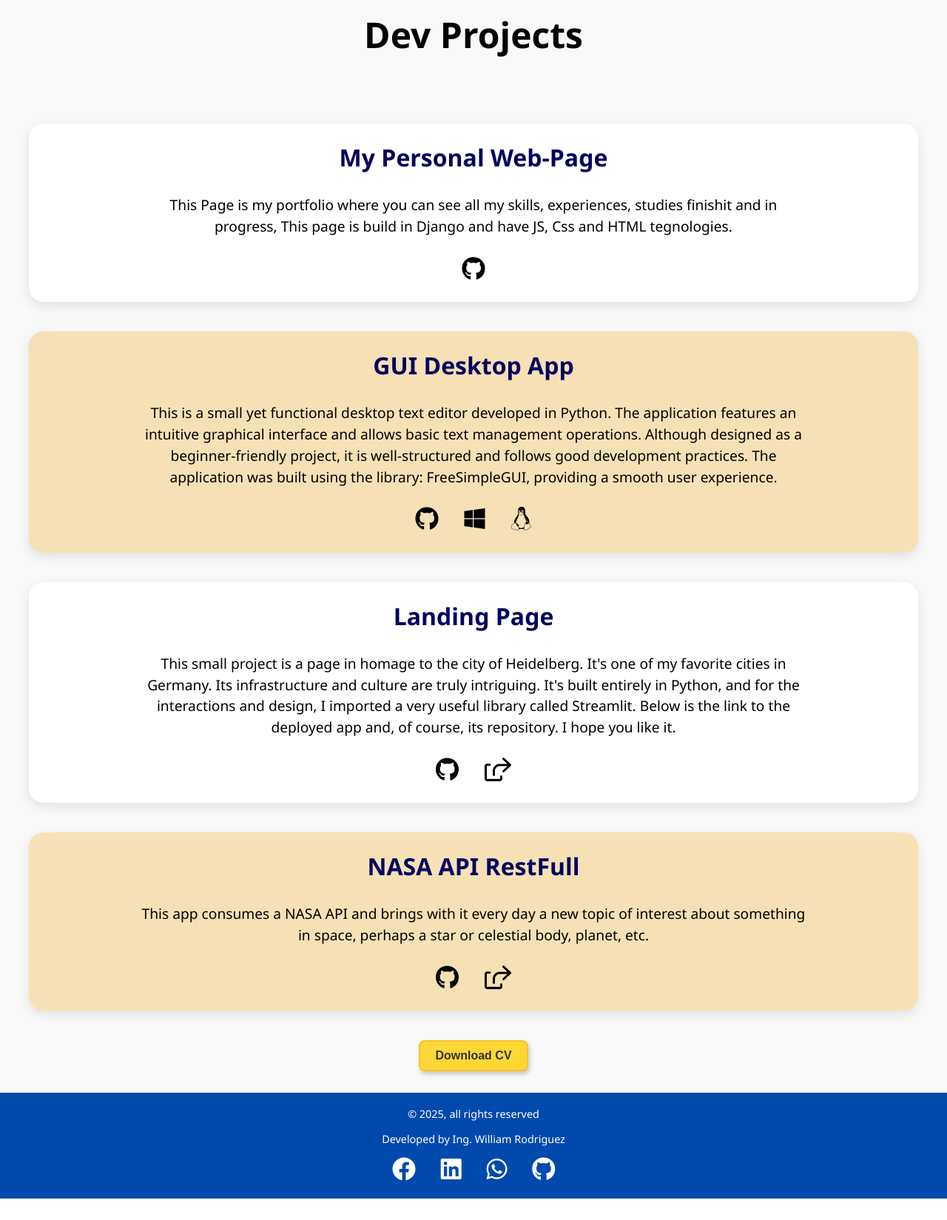
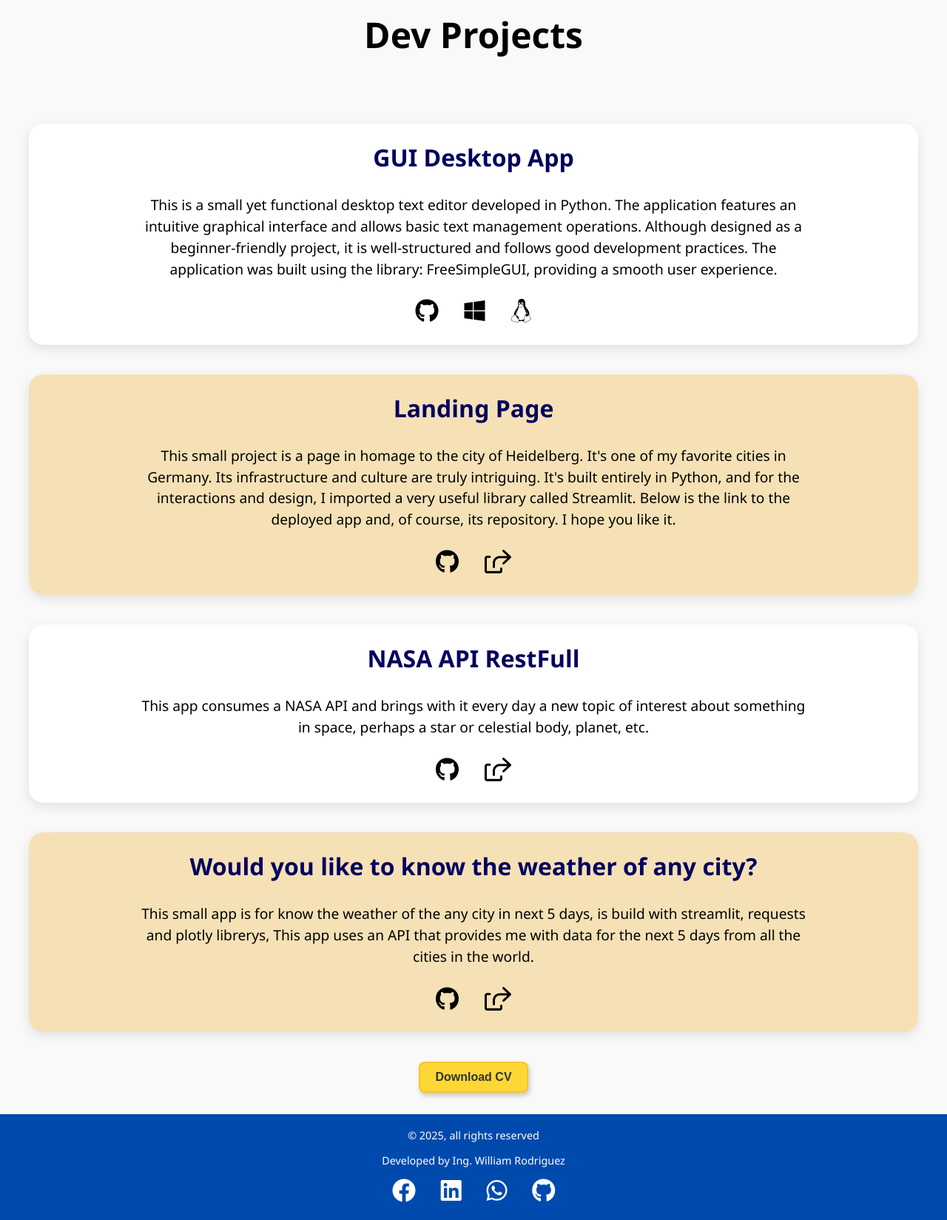
Before and after one commit to William0814/Meine_CV, a Django app: page /experience/ in a window 1280 px wide. Shown: the part 2002-3651 px from the top of the page at 74% size. Before the commit the page ends 3622 px from the top, so only its background shows below. Run offline with Django 5.2, Linux system fonts and the light colour scheme.

Commit message:
Add to the experience section weather app

```diff
--- a/portafolio/templates/portafolio/experience.html
+++ b/portafolio/templates/portafolio/experience.html
@@ -55,22 +55,6 @@
 <hr style="border: 1px solid black; margin: 20px 0;">
 <br>
 <div class="title_dev_projects"><h1>Dev Projects</h1></div>
-
-<section class="studies">
-  <h2>My Personal Web-Page</h2>
-  <div class="experiencia-container">
-    <p>This Page is my portfolio where you can see all my skills, experiences, studies finishit and in progress,
-        This page is build in Django and have JS, Css and HTML tegnologies.</p>
-
-       <a
-          href="https://github.com/William0814/Meine_CV.git"
-          target="_blank"
-          class="social_icon_experience"
-          title="https://github.com/William0814/Meine_CV.git"
-          ><i class="fab fa-github"></i
-        ></a>
-  </div>
-</section>
 
 </section>
 <section class="studies">
@@ -154,4 +138,29 @@
   </div>
 </section>
 
+<section class="studies">
+  <h2>Would you like to know the weather of any city?</h2>
+  <div class="experiencia-container">
+    <p>This small app is for know the weather of the any city in next 5 days,
+       is build with streamlit, requests and plotly librerys, This app uses an
+       API that provides me with data for the next 5 days from all the cities in the world.</p>
+
+        <a
+          href="https://github.com/William0814/Weather-city-app.git"
+          target="_blank"
+          class="social_icon_experience"
+          title="https://github.com/William0814/Weather-city-app.git"
+          ><i class="fab fa-github"></i
+        ></a>
+        <a
+          href="https://weather-city-app-william-rodriguez.streamlit.app/"
+          target="_blank"
+          class="social_icon_experience"
+          title="Go to the App"
+          ><i class="fa-duotone fa-regular fa-share-from-square"></i
+        ></a>
+      <br>
+  </div>
+</section>
+
 {% endblock %}
```
